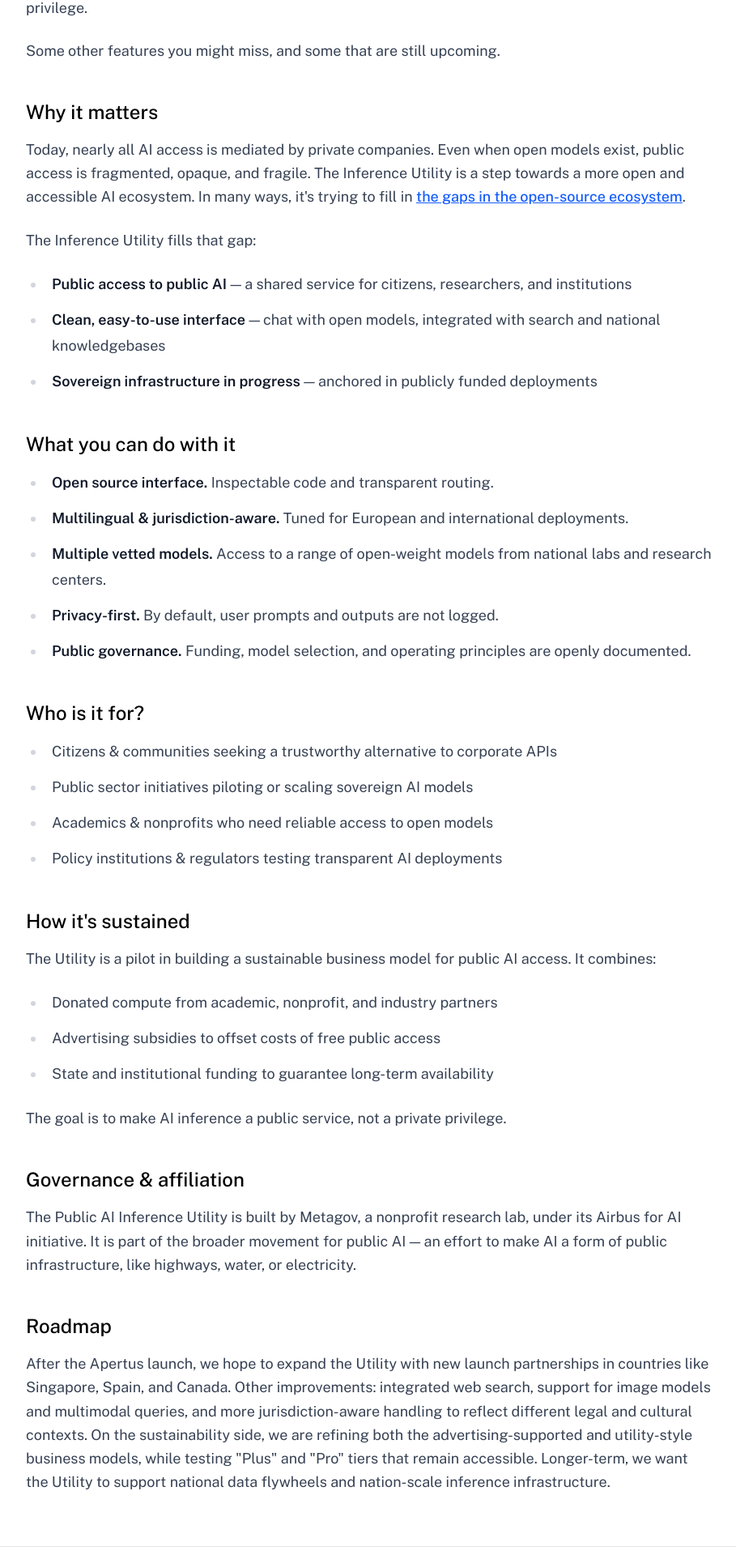
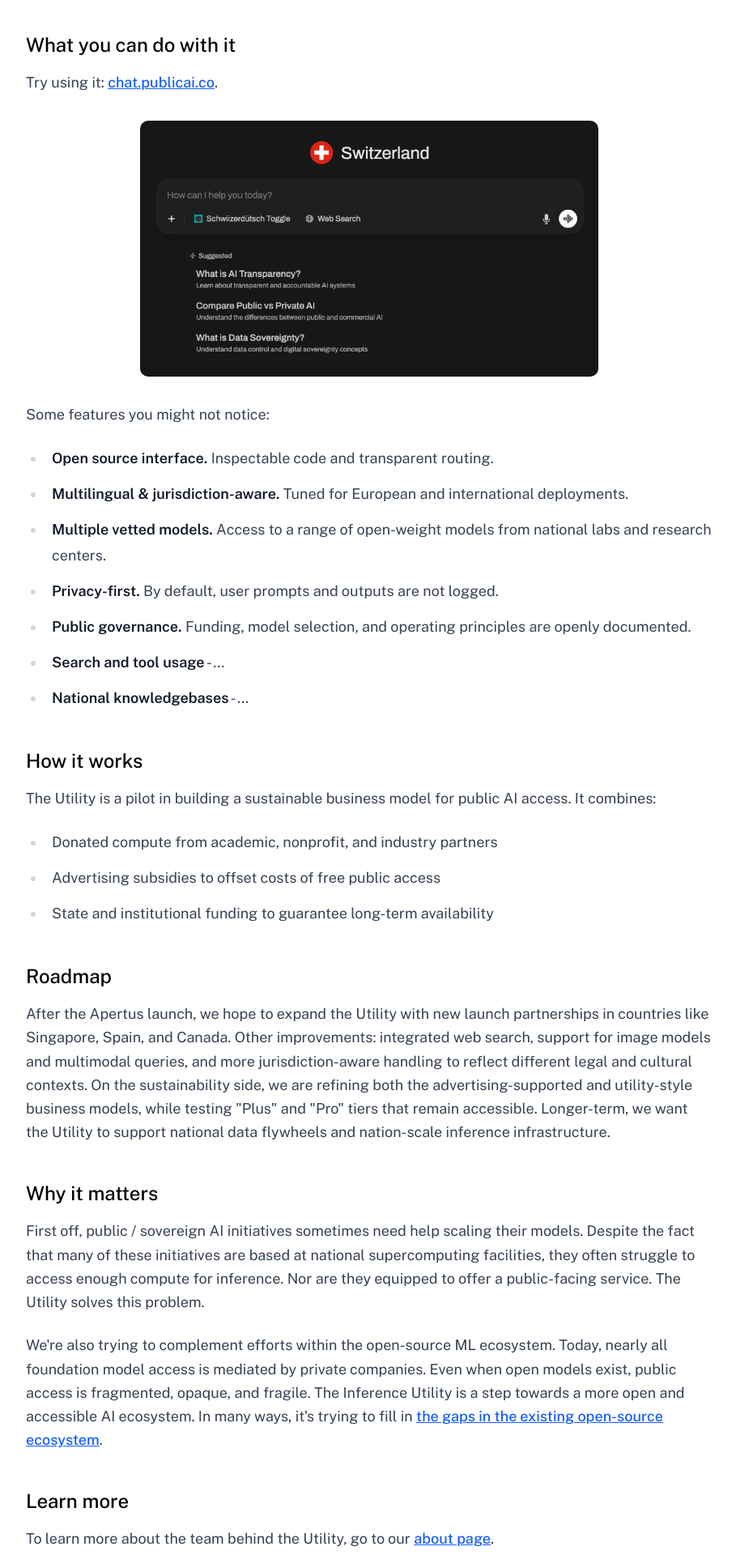
Before and after one commit to forpublicai/publicai.co, a Next.js app: page /utility in a window 1280 px wide. Shown: the part 498-2418 px from the top of the page at 81% size, without its empty margins (184-1093 px from the left). Built offline with nearby package versions, Linux system fonts and the light colour scheme.

Commit message:
update utility page

```diff
--- a/src/app/utility/page.tsx
+++ b/src/app/utility/page.tsx
@@ -12,39 +12,28 @@ export default function UtilityPage() {
       },
       {
         type: 'paragraph' as const,
-        content: "The Utility uses a fully-featured, open-source frontend and a deployment layer that runs on compute from public and private partners around the world. We offer stable, direct access to models built by national (and international) public institutions. Our goal is to make AI a public service, not a private privilege."
-      },
-      {
-        type: 'paragraph' as const,
-        content: "Some other features you might miss, and some that are still upcoming."
+        content: "The Utility uses a fully-featured, open-source frontend and a deployment layer that runs on compute from public and private partners around the world. We offer stable, direct access to models built by national (and international) public institutions."
       },
       {
         type: 'heading' as const,
-        content: "Why it matters"
+        content: "What you can do with it"
       },
       {
         type: 'paragraph' as const,
         content: (
           <>
-            Today, nearly all AI access is mediated by private companies. Even when open models exist, public access is fragmented, opaque, and fragile. The Inference Utility is a step towards a more open and accessible AI ecosystem. In many ways, it's trying to fill in <a href="https://arxiv.org/abs/2507.09296" className="text-blue-600 hover:text-blue-800 underline">the gaps in the open-source ecosystem</a>.
+            Try using it: <a href="https://chat.publicai.co" className="text-blue-600 hover:text-blue-800 underline">chat.publicai.co</a>.
           </>
         )
       },
       {
-        type: 'paragraph' as const,
-        content: "The Inference Utility fills that gap:"
+        type: 'image' as const,
+        content: "/ui_switzerland.png",
+        className: "w-2/3 mx-auto mb-8 rounded-lg"
       },
       {
-        type: 'list' as const,
-        content: [
-          "<strong>Public access to public AI</strong> — a shared service for citizens, researchers, and institutions",
-          "<strong>Clean, easy-to-use interface</strong> — chat with open models, integrated with search and national knowledgebases",
-          "<strong>Sovereign infrastructure in progress</strong> — anchored in publicly funded deployments"
-        ]
-      },
-      {
-        type: 'heading' as const,
-        content: "What you can do with it"
+        type: 'paragraph' as const,
+        content: "Some features you might not notice:"
       },
       {
         type: 'list' as const,
@@ -53,25 +42,14 @@ export default function UtilityPage() {
           "<strong>Multilingual & jurisdiction-aware.</strong> Tuned for European and international deployments.",
           "<strong>Multiple vetted models.</strong> Access to a range of open-weight models from national labs and research centers.",
           "<strong>Privacy-first.</strong> By default, user prompts and outputs are not logged.",
-          "<strong>Public governance.</strong> Funding, model selection, and operating principles are openly documented."
+          "<strong>Public governance.</strong> Funding, model selection, and operating principles are openly documented.",
+          "<strong>Search and tool usage</strong> - ...",
+          "<strong>National knowledgebases</strong> - ...",
         ]
       },
       {
         type: 'heading' as const,
-        content: "Who is it for?"
-      },
-      {
-        type: 'list' as const,
-        content: [
-          "Citizens & communities seeking a trustworthy alternative to corporate APIs",
-          "Public sector initiatives piloting or scaling sovereign AI models",
-          "Academics & nonprofits who need reliable access to open models",
-          "Policy institutions & regulators testing transparent AI deployments"
-        ]
-      },
-      {
-        type: 'heading' as const,
-        content: "How it's sustained"
+        content: "How it works"
       },
       {
         type: 'paragraph' as const,
@@ -86,25 +64,41 @@ export default function UtilityPage() {
         ]
       },
       {
-        type: 'paragraph' as const,
-        content: "The goal is to make AI inference a public service, not a private privilege."
-      },
-      {
-        type: 'heading' as const,
-        content: "Governance & affiliation"
-      },
-      {
-        type: 'paragraph' as const,
-        content: "The Public AI Inference Utility is built by Metagov, a nonprofit research lab, under its Airbus for AI initiative. It is part of the broader movement for public AI — an effort to make AI a form of public infrastructure, like highways, water, or electricity."
-      },
-      {
         type: 'heading' as const,
         content: "Roadmap"
       },
       {
         type: 'paragraph' as const,
         content: "After the Apertus launch, we hope to expand the Utility with new launch partnerships in countries like Singapore, Spain, and Canada. Other improvements: integrated web search, support for image models and multimodal queries, and more jurisdiction-aware handling to reflect different legal and cultural contexts. On the sustainability side, we are refining both the advertising-supported and utility-style business models, while testing \"Plus\" and \"Pro\" tiers that remain accessible. Longer-term, we want the Utility to support national data flywheels and nation-scale inference infrastructure."
-      }
+      },
+      {
+        type: 'heading' as const,
+        content: "Why it matters"
+      },
+      {
+        type: 'paragraph' as const,
+        content: "First off, public / sovereign AI initiatives sometimes need help scaling their models. Despite the fact that many of these initiatives are based at national supercomputing facilities, they often struggle to access enough compute for inference. Nor are they equipped to offer a public-facing service. The Utility solves this problem."
+      },
+      {
+        type: 'paragraph' as const,
+        content: (
+          <>
+            We're also trying to complement efforts within the open-source ML ecosystem. Today, nearly all foundation model access is mediated by private companies. Even when open models exist, public access is fragmented, opaque, and fragile. The Inference Utility is a step towards a more open and accessible AI ecosystem. In many ways, it's trying to fill in <a href="https://arxiv.org/abs/2507.09296" className="text-blue-600 hover:text-blue-800 underline">the gaps in the existing open-source ecosystem</a>.
+          </>
+        )
+      },
+      {
+        type: 'heading' as const,
+        content: "Learn more"
+      },
+      {
+        type: 'paragraph' as const,
+        content: (
+          <>
+            To learn more about the team behind the Utility, go to our <a href="/about" className="text-blue-600 hover:text-blue-800 underline">about page</a>.
+          </>
+        )
+      },
     ]
   };
 
```
Also changed, not shown: public/ui_switzerland.png (added).
